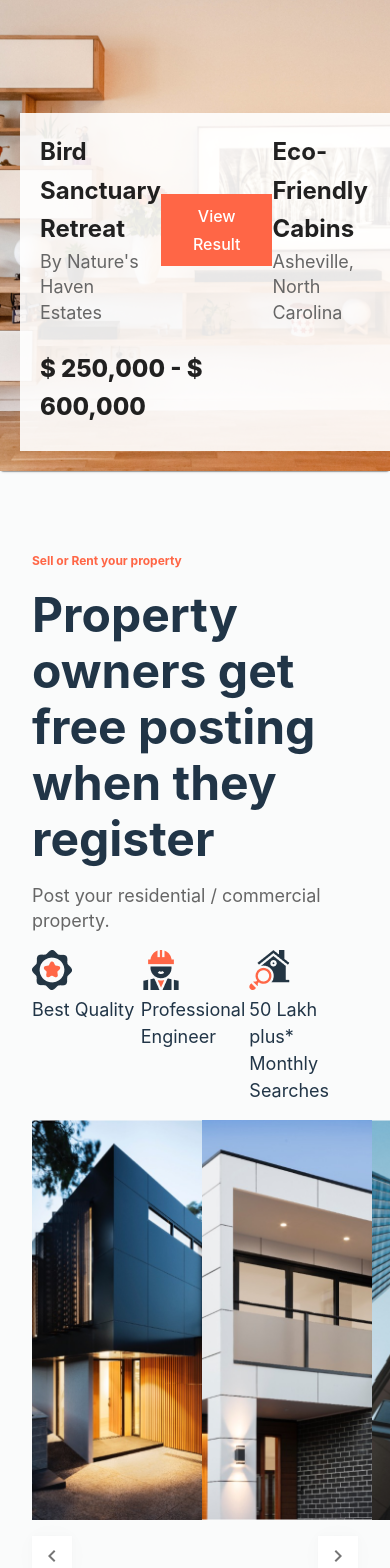
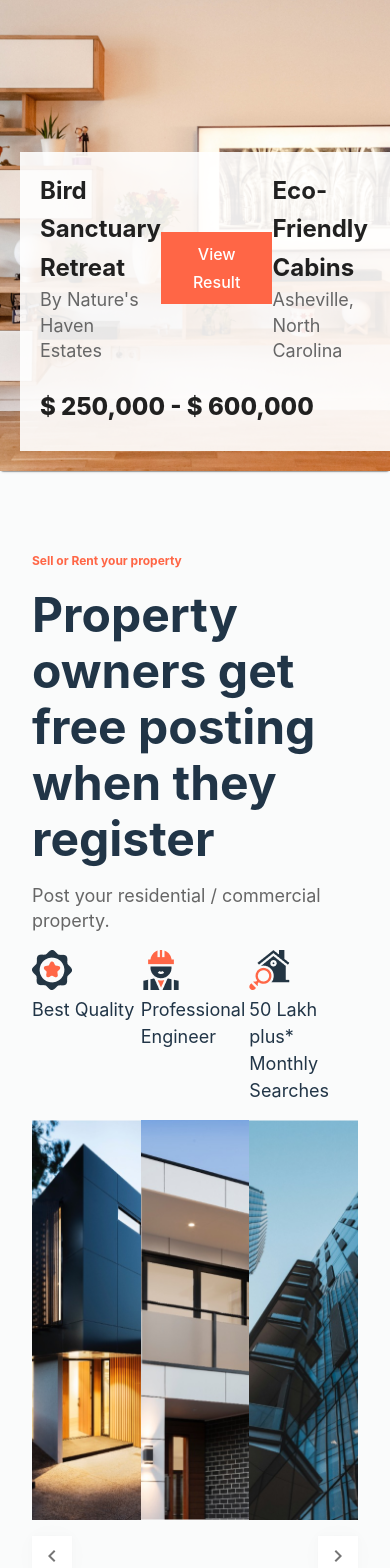
Before and after one commit to gitSurja/DevTest, a React (Vite) app: page / in a window 390 px wide. Shown: the part 980-2548 px from the top of the page. Built offline with nearby package versions, Linux system fonts and the light colour scheme.

Commit message:
mobile ui handled

```diff
--- a/src/components/CustomCarousel.tsx
+++ b/src/components/CustomCarousel.tsx
@@ -55,8 +55,8 @@ export const CustomCarousel: React.FC<CustomCarouselProps> = ({images}) => {
           title={images[(imageIndex + 1) % images.length]?.label}
         />
         <CardContent>
-          <Grid container columns={16} rowGap={3}>
-            <Grid item xs={8} sx={{ flex: 1, justifyContent: 'space-between'}}>
+          <Grid container columns={{ xs: 8, md: 16}} rowGap={3}>
+            <Grid item md={8} sx={{ flex: 1, justifyContent: 'space-between'}}>
               <Typography variant="h6" component="div">
                 {images[imageIndex]?.label}
               </Typography>
@@ -64,10 +64,10 @@ export const CustomCarousel: React.FC<CustomCarouselProps> = ({images}) => {
                 {images[imageIndex]?.brand}
               </Typography>
             </Grid>
-            <Grid item xs={8} sx={{ flex: 1, display: 'flex', justifyContent: {md: 'flex-start', lg: 'flex-end'} }}>
+            <Grid item md={8} order={{sm: 2, md: 0}} sx={{flex: 1, display: 'flex', justifyContent: {sm: 'flex-start', md: 'flex-end'} }}>
               <Button variant='contained'>View Result</Button>
             </Grid>
-            <Grid item xs={8} sx={{ flex: 1, justifyContent: 'space-between'}}>
+            <Grid item md={8} sx={{ flex: 1, justifyContent: 'space-between'}}>
               <Typography variant="h6" component="div">
                 {images[imageIndex]?.type}
               </Typography>
@@ -75,8 +75,8 @@ export const CustomCarousel: React.FC<CustomCarouselProps> = ({images}) => {
                 {images[imageIndex]?.location}
               </Typography>
             </Grid>
-            <Grid item xs={8}>
-              <Typography  variant="h6" sx={{ flex: 1, display: 'flex', justifyContent: {md: 'flex-start', lg: 'flex-end'}}} fontWeight={800}>
+            <Grid item md={8}>
+              <Typography  variant="h6" sx={{ flex: 1, display: 'flex', justifyContent: 'flex-end'}} fontWeight={800}>
                 $ {images[imageIndex]?.priceMin.toLocaleString()} - $ {images[imageIndex]?.priceMax.toLocaleString()}
               </Typography>
             </Grid>
--- a/src/screens/Home/PropertyListingSection.tsx
+++ b/src/screens/Home/PropertyListingSection.tsx
@@ -54,7 +54,7 @@ function PropertyListing() {
             {iconSet.slice(imageIndex, imageIndex + 3).map((item, index) => (
               <Grow in key={index}>
                 <CardMedia
-                  sx={{ height: 400, minWidth: 170, width: '100%', marginTop: { xs: 2, md: index % 2 === 0 ? 20 : 0},
+                  sx={{ height: 400, width: '100%', marginTop: { xs: 2, md: index % 2 === 0 ? 20 : 0},
                 }}
                   image={item.imageUrl}
                   title={item.label}
--- a/src/styles/root.ts
+++ b/src/styles/root.ts
@@ -186,6 +186,7 @@ export const theme = createTheme({
         sx: {
           display: 'flex',
           alignItems: 'center',
+          boxSizing: 'border-box',
         }
       },
     },
```
